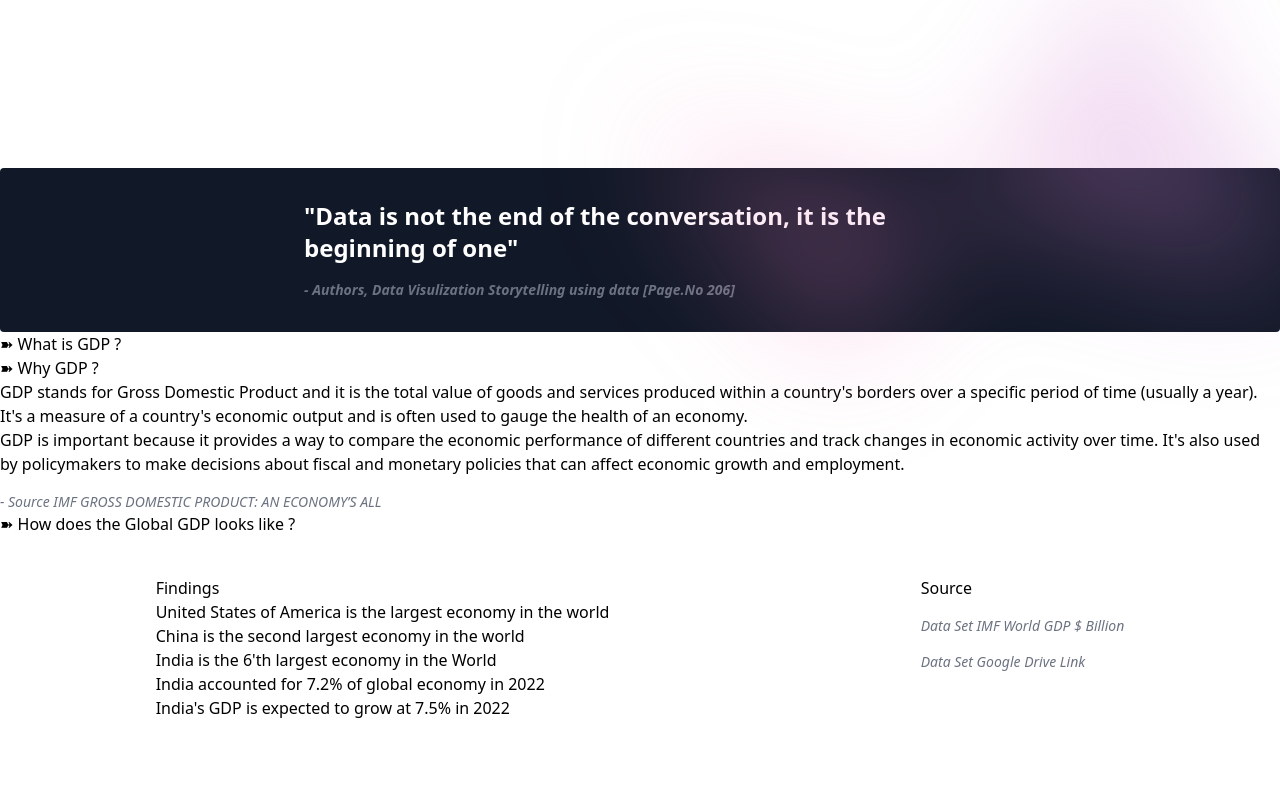
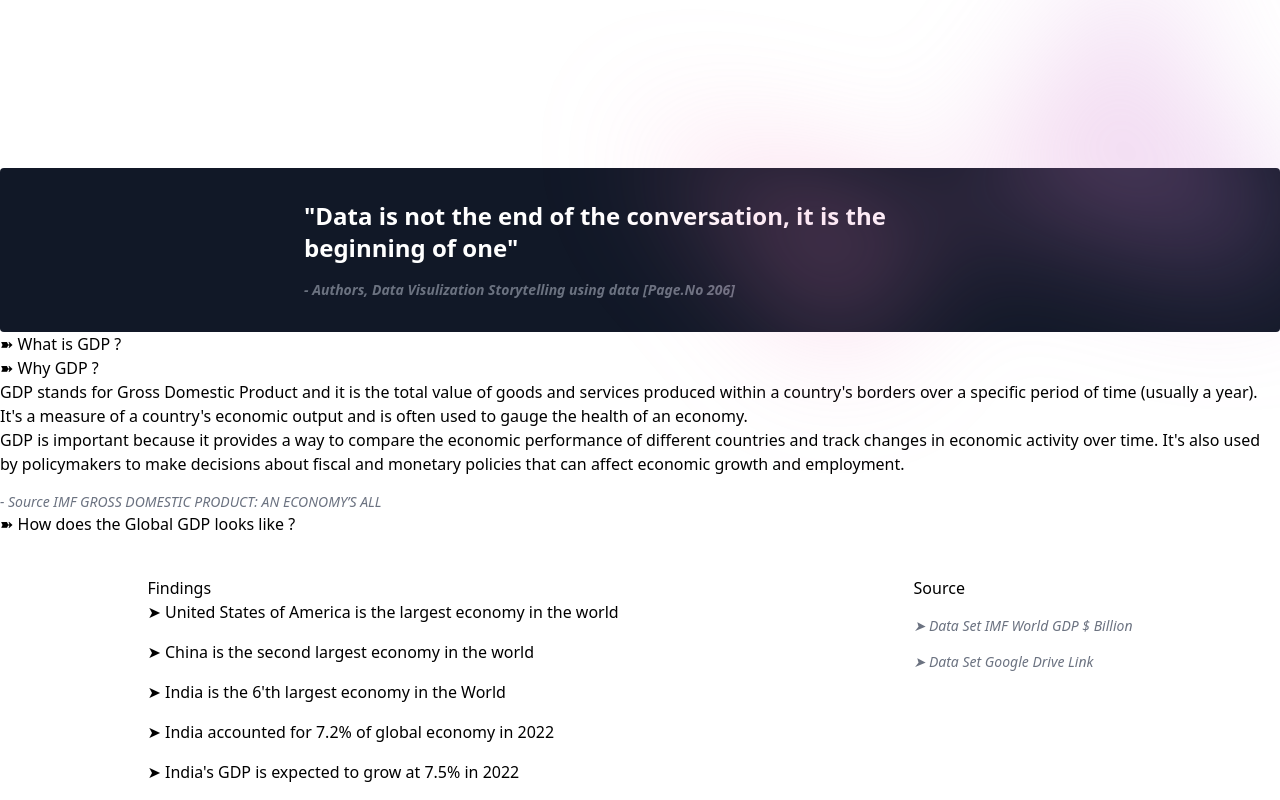
Before and after one commit to VikashPR/18CSE301J_RA2011003010737, a website with bundled scripts: page index.html in a window 1280 px wide. Shown: the part 688-1488 px from the top of the page. Before the commit the page ends 1408 px from the top, so only its background shows below. Built offline with nearby package versions, Linux system fonts and the light colour scheme.

Commit message:
fix(style): world GDP summary

```diff
--- a/assets/styles/style.css
+++ b/assets/styles/style.css
@@ -19,9 +19,6 @@ body{
     background: var(--primary);
     color: #fff;
     overflow-x: hidden;
-}
-ul{
-    list-style-type: square;
 }
 a{
     text-decoration: none;
--- a/index.html
+++ b/index.html
@@ -172,36 +172,36 @@
             <div>
                 <h1 class="subtitle">Findings</h1>
                 <ul class="findings">
-                    <li>
-                        <p>United States of America is the largest economy in the world</p>
+                    <li class="mb-4">
+                        <p>➤ United States of America is the largest economy in the world</p>
                     </li>
-                    <li>
-                        <p>China is the second largest economy in the world</p>
+                    <li class="mb-4">
+                        <p>➤ China is the second largest economy in the world</p>
                     </li>
-                    <li>
-                        <p>India is the 6'th largest economy in the World</p>
+                    <li class="mb-4">
+                        <p>➤ India is the 6'th largest economy in the World</p>
                     </li>
-                    <li>
-                        <p>India accounted for 7.2% of global economy in 2022</p>
+                    <li class="mb-4">
+                        <p>➤ India accounted for 7.2% of global economy in 2022</p>
                     </li>
-                    <li>
-                        <p>India's GDP is expected to grow at 7.5% in 2022</p>
+                    <li class="mb-4">
+                        <p>➤ India's GDP is expected to grow at 7.5% in 2022</p>
                     </li>
                 </ul>
             </div>
             <div>
                 <h1 class="subtitle">Source</h1>
                 <ul class="resources">
-                    <li>
-                        <cite class="block mt-4 text-gray-500 text-sm">Data Set
+                    <li class="mb-2">
+                        <cite class="block mt-4 text-gray-500 text-sm">➤ Data Set
                             <em>
                                 <a href="https://www.imf.org/external/datamapper/NGDPD@WEO/WEOWORLD">IMF
                                     World GDP $ Billion</a>
                             </em>
                         </cite>
                     </li>
-                    <li>
-                        <cite class="block mt-4 text-gray-500 text-sm">Data Set
+                    <li class="mb-2">
+                        <cite class="block mt-4 text-gray-500 text-sm">➤ Data Set
                             <em>
                                 <a href="https://drive.google.com/drive/u/0/folders/16vEh8l9GAgCnG7dHuZO4qpqf2jWSvyp6">Google
                                     Drive Link</a>
```
